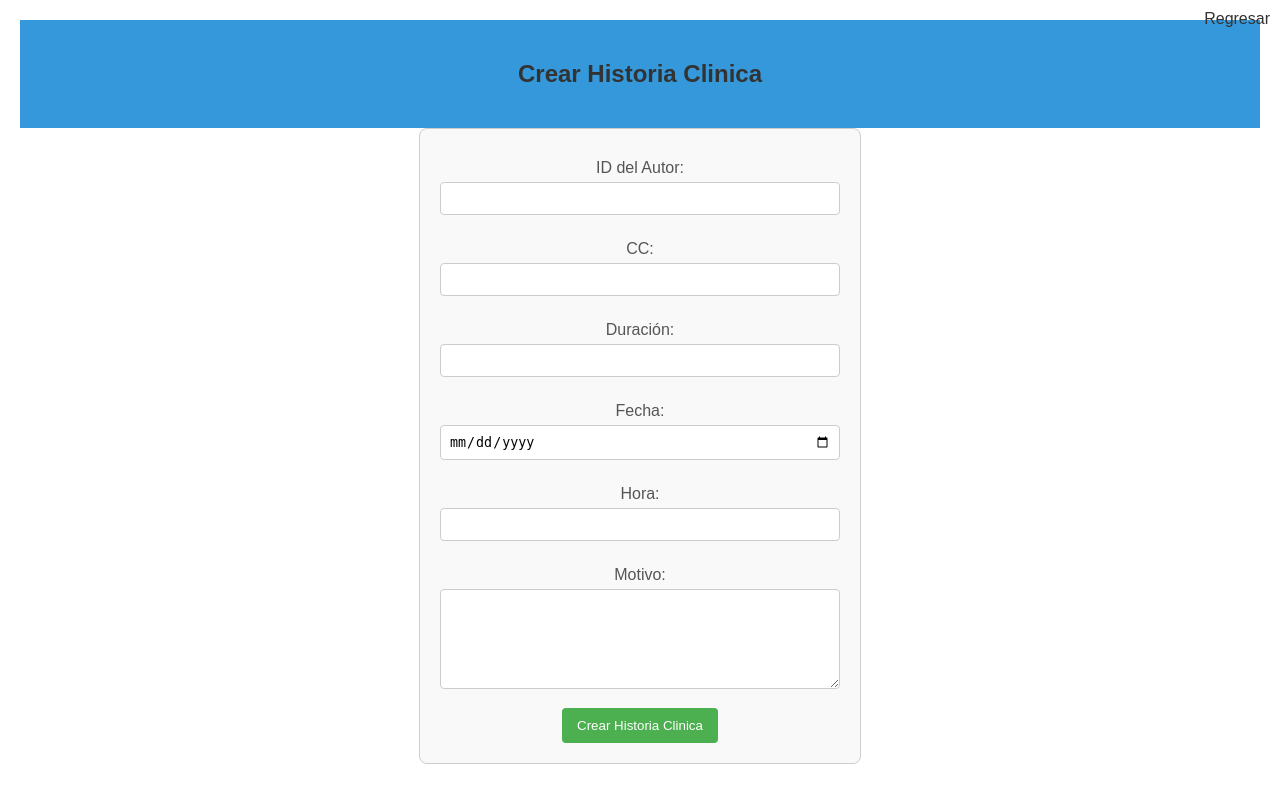
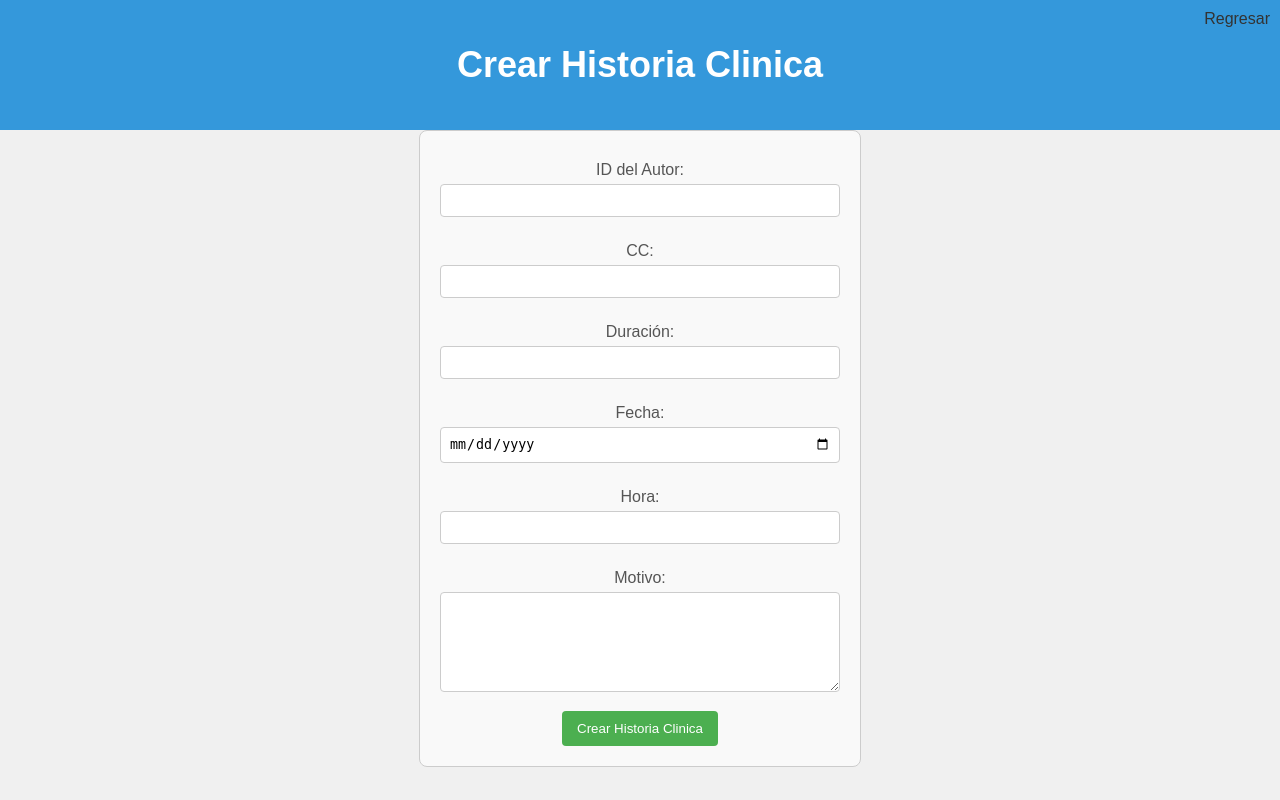
Before and after one commit to Franisis/Arqueso, a Django app: template rasi/rasi/templates/historyCreate.html in a window 1280 px wide. Run offline with Django 4.2, Linux system fonts and the light colour scheme; the template is opened without the code that fills it, so the values that code supplies are empty.

Commit message:
encabezado

```diff
--- a/rasi/rasi/templates/historyCreate.html
+++ b/rasi/rasi/templates/historyCreate.html
@@ -4,13 +4,14 @@
 <html lang="en">
 <head>
     <meta charset="UTF-8">
-    <meta name="viewport" content="width=device-width, initial-scale=1.0">
     <title>Crear Historia Clinica</title>
     <style>
-        body {
-            font-family: 'Arial', sans-serif;
+       body {
+            font-family: Arial, Helvetica, sans-serif;
+            background-color: #f0f0f0;
             text-align: center;
-            margin: 20px;
+            margin: 0;
+            padding: 0;
         }
 
         header {
@@ -19,8 +20,8 @@
             padding: 20px;
         }
 
-        h2 {
-            color: #333;
+        h1 {
+            font-size: 36px;
         }
 
         form {
@@ -68,7 +69,7 @@
     </div>
 
     <header>
-        <h2>Crear Historia Clinica</h2>
+        <h1>Crear Historia Clinica</h1>
     </header>
 
     <form method="POST" action="/registerHistory/",  id="historiaForm">
```
